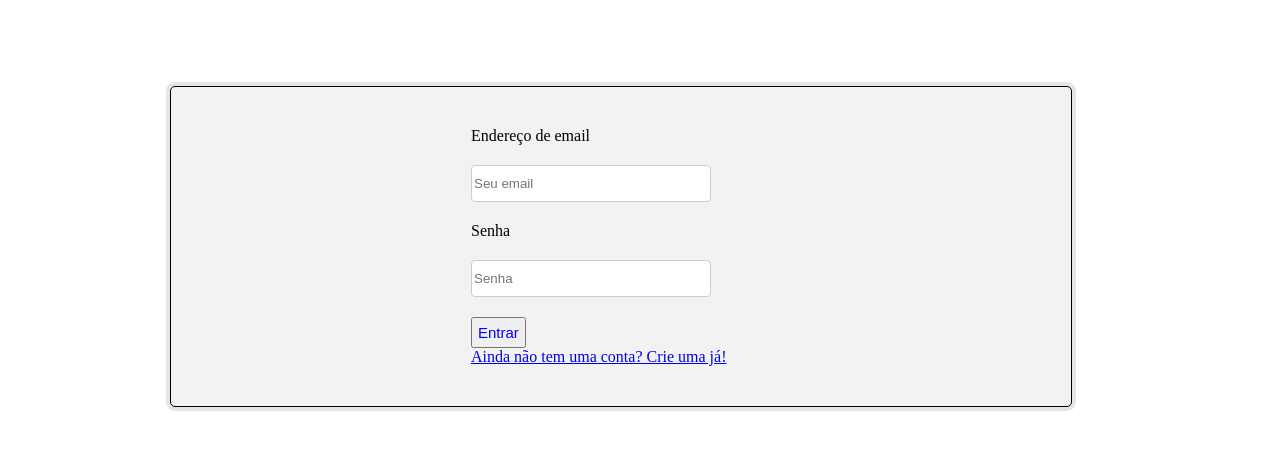
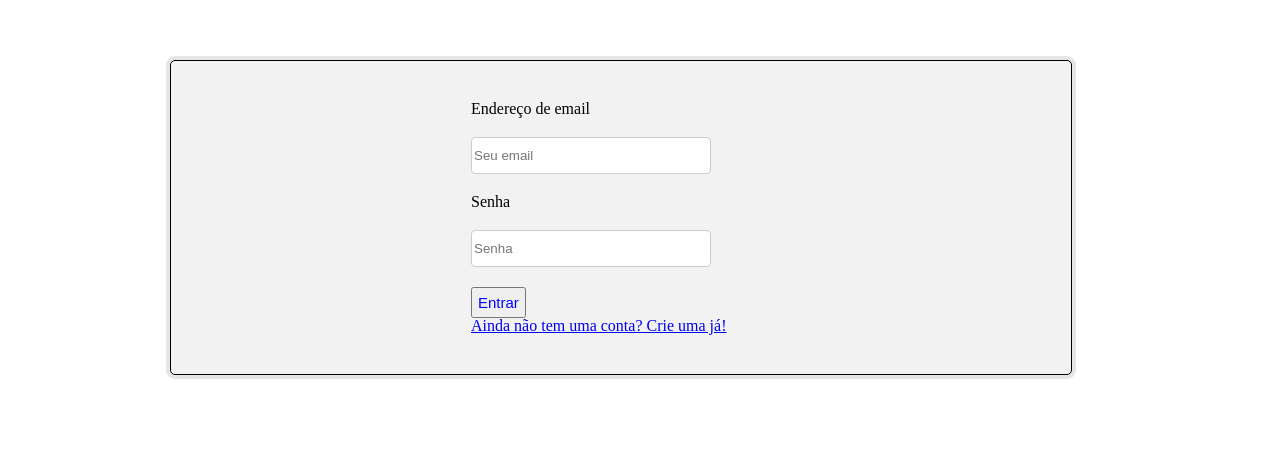
Before and after one commit to vitorOliveiraLopes/gitSite, a plain HTML site: page mirrorfashion/conta.html in a window 1280 px wide. Shown: the part 122-588 px from the top of the page. Drawn offline with Linux system fonts and the light colour scheme.

Commit message:
Site finalizado

```diff
--- a/mirrorfashion/conta.html
+++ b/mirrorfashion/conta.html
@@ -5,6 +5,7 @@
         <meta charset="UTF-8">
         <meta name="viewport" content="width=device-width, initial-scale=1">
         <link href="estiloconta.css" rel="stylesheet">
+        <link rel="stylesheet" href="reset.css"/>
     </head>
     <body>
     <div class="container">
```
Also changed, not shown: mirrorfashion/sobre.html (+1 -0 lines).
